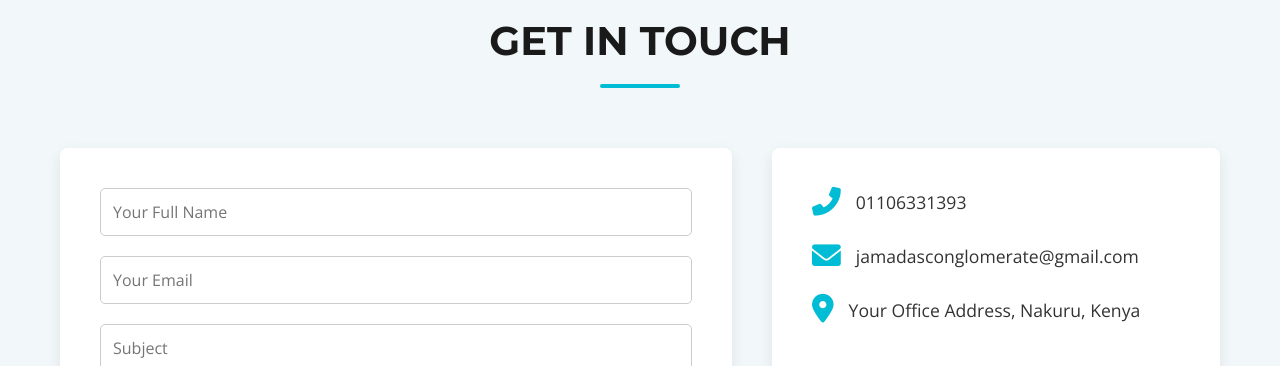
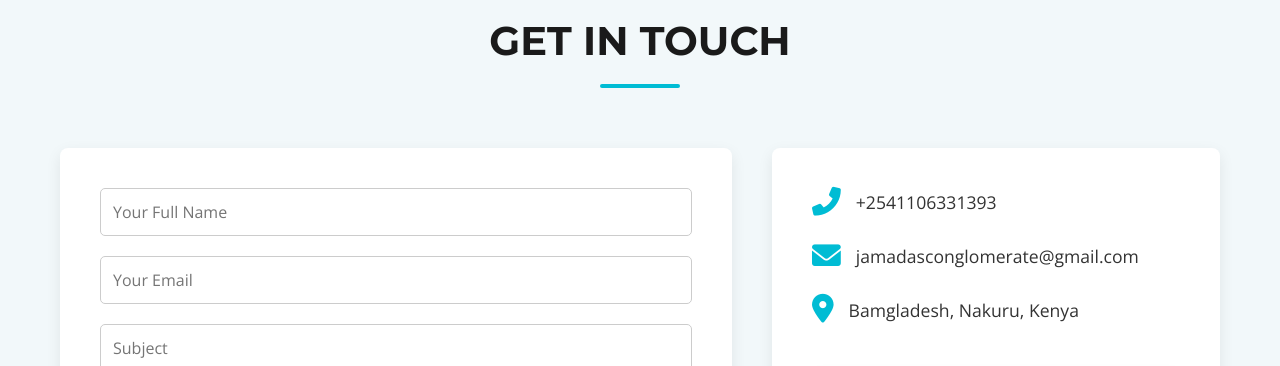
Before and after one commit to dan0315/jamadas-net, a plain HTML site: page index.html in a window 1280 px wide. Shown: the part 3115-3481 px from the top of the page. Drawn offline with nearby package versions, Linux system fonts and the light colour scheme.

Commit message:
Update index.html

```diff
--- a/index.html
+++ b/index.html
@@ -135,7 +135,7 @@
                 <div class="contact-info">
                     <div class="info-item">
                         <i class="fas fa-phone-alt icon"></i>
-                        <p>01106331393</p>
+                        <p>+2541106331393</p>
                     </div>
                     <div class="info-item">
                         <i class="fas fa-envelope icon"></i>
@@ -143,7 +143,7 @@
                     </div>
                     <div class="info-item">
                         <i class="fas fa-map-marker-alt icon"></i>
-                        <p>Your Office Address, Nakuru, Kenya</p>
+                        <p>Bamgladesh, Nakuru, Kenya</p>
                     </div>
                     <div class="map-small">
                         <iframe src="https://www.google.com/maps/embed?pb=!1m18!1m12!1m3!1d3989.289131698629!2d36.06648757436214!3d-0.2872337996924823!2m3!1f0!2f0!3f0!3m2!1i1024!2i768!4f13.1!3m3!1m2!1s0x182a3922e92c68e1%3A0x19934c568532f7a0!2sNakuru%2C%20Kenya!5e0!3m2!1sen!2sus!4v1701389270258!5m2!1sen!2sus" width="100%" height="200" style="border:0;" allowfullscreen="" loading="lazy"></iframe>
@@ -166,4 +166,5 @@
 
     <script src="script.js"></script>
 </body>
+
 </html>
```
